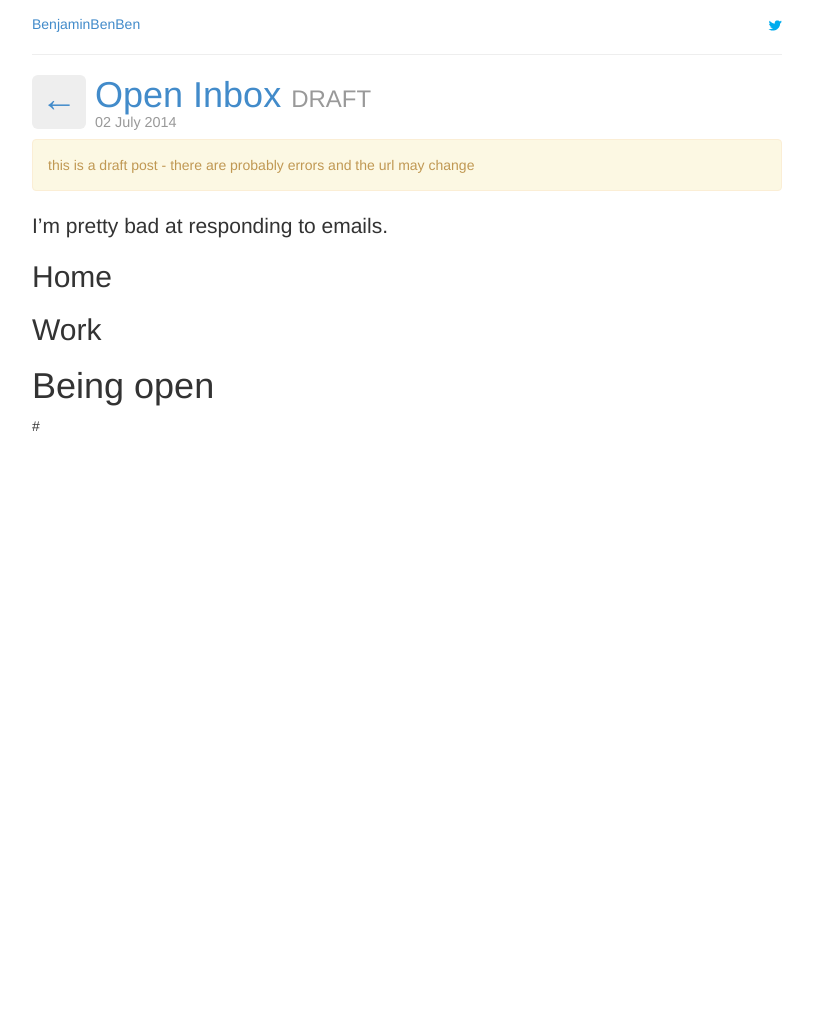
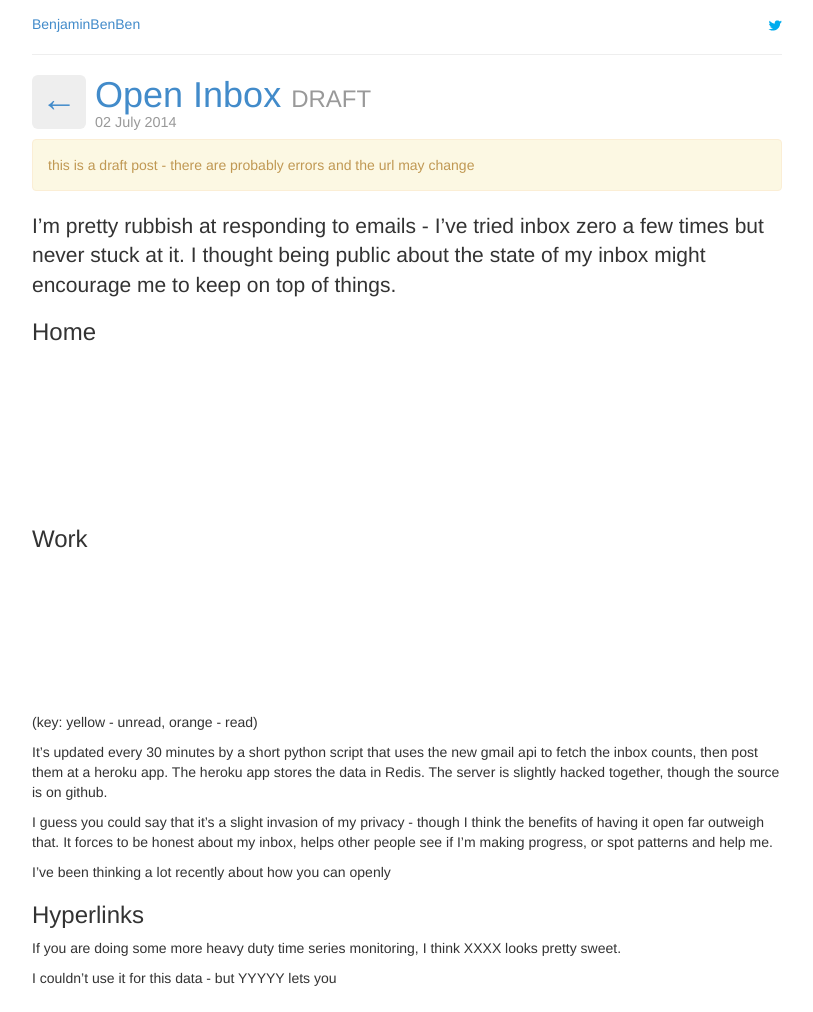
Before and after one commit to benfoxall/benfoxall.github.com, a Jekyll site: the page built from _posts/2014-07-02-emails.md, in a window 1280 px wide. Shown: the whole page, without its empty margins (233-1046 px from the left). Built offline with Jekyll 4.4.1, drawn with Linux system fonts in a browser that asks for light colours; comment, search, counter and statistics services are not loaded; before the commit the page ends 900 px from its top, so only the background shows below that.

Commit message:
post content

```diff
--- a/_posts/2014-07-02-emails.md
+++ b/_posts/2014-07-02-emails.md
@@ -4,19 +4,27 @@ title: Open Inbox
 published: "draft"
 ---
 
-I'm pretty bad at responding to emails.
+I'm pretty rubbish at responding to emails - I've tried inbox zero a few times but never stuck at it.  I thought being public about the state of my inbox might encourage me to keep on top of things.
 {: .lead}
 
-## Home
+### Home
 
 <div data-cr="email-stats" data-stat="home" class="cr email-stats"></div>
 
-## Work
+### Work
 
 <div data-cr="email-stats" data-stat="work" class="cr email-stats"></div>
 
-# Being open
+(key: yellow - unread, orange - read)
 
+It's updated every 30 minutes by a short python script that uses the new gmail api to fetch the inbox counts, then post them at a heroku app.  The heroku app stores the data in Redis.  The server is slightly hacked together, though the source is on github.
 
+I guess you could say that it's a slight invasion of my privacy - though I think the benefits of having it open far outweigh that.  It forces to be honest about my inbox, helps other people see if I'm making progress, or spot patterns and help me.
 
-#
+I've been thinking a lot recently about how you can openly
+
+### Hyperlinks
+
+If you are doing some more heavy duty time series monitoring, I think XXXX looks pretty sweet.
+
+I couldn't use it for this data - but YYYYY lets you
--- a/js/email-stats.js
+++ b/js/email-stats.js
@@ -1,10 +1,12 @@
 define(['d3'], function(d3){
 
+	return function(element){
+		var stat = element.getAttribute('data-stat');
 
-	return function(element){
-		console.log("..", element)
+		console.log("..", stat)
 		var key = 'inbox-work';
-		var root = 'http://email-stats.herokuapp.com/'
+		var root = 'http://email-stats.herokuapp.com'
+		// var root = 'http://localhost:3000'
 
 
 
@@ -49,37 +51,79 @@ define(['d3'], function(d3){
 		    .attr("transform", "translate(" + margin.left + "," + margin.top + ")");
 
 
-			d3.json(root + '/data/' + key, function(error, data) {
-				if (error) return console.warn(error);
+		var dataUnread = [],
+			dataRead   = [];
+
+		var x_ = svg.append("g")
+			      .attr("class", "x axis")
+			      .attr("transform", "translate(0," + height + ")");
+
+		var y_ = svg.append("g")
+			      .attr("class", "y axis")
+			      .attr("transform", "translate(" + width + ", 0)");
+
+		var unread_ = svg.append("path")
+			      .attr("class", "area")
+			      .style("fill", 'rgb(255, 235, 0)')
+
+		var read_ = svg.append("path")
+			      .attr("class", "area")
+			      .style("fill", 'rgb(255, 153, 0)')
+
+		function render(){
+			var allData = dataRead.concat(dataUnread);
+
+			data = dataUnread;
+
+			  x.domain(d3.extent(allData, function(d) { return d.time; }));
+			  y.domain([0,d3.max(allData, function(d) { return d.count; })]);
 
 
+			  x_    .call(xAxis);
 
-				data.forEach(function(d) {
-					d.time = new Date(d[0]);
-					d.count = d[1];
-				});
+			  y_    .call(yAxis)
 
-			  x.domain(d3.extent(data, function(d) { return d.time; }));
-			  y.domain([0,d3.max(data, function(d) { return d.count; })]);
+			  read_
+			      .datum(data)
+			      .attr("d", area);
 
-			  svg.append("g")
-			      .attr("class", "x axis")
-			      .attr("transform", "translate(0," + height + ")")
-			      .call(xAxis);
-
-			  svg.append("g")
-			      .attr("class", "y axis")
-			      .attr("transform", "translate(" + width + ", 0)")
-			      .call(yAxis)
-
-			  svg.append("path")
-			      .datum(data)
-			      .attr("class", "area")
+			  unread_
+			      .datum(dataRead)
 			      .attr("d", area);
 
 
 
+		}
+
+
+		d3.json(root + '/data/inbox-' + stat, function(error, data) {
+			if (error) return console.warn(error);
+
+			data.forEach(function(d) {
+				d.time = new Date(d[0]);
+				d.count = d[1];
 			});
+
+			dataRead = data;
+
+			render();
+
+		});
+
+
+		d3.json(root + '/data/inbox-' + stat + '-unread', function(error, data) {
+			if (error) return console.warn(error);
+
+			data.forEach(function(d) {
+				d.time = new Date(d[0]);
+				d.count = d[1];
+			});
+
+			dataUnread = data;
+
+			render();
+
+		});
 
 
 
--- a/style/main.css
+++ b/style/main.css
@@ -225,6 +225,7 @@ for the future:
 */
 .email-stats {
   font: 10px sans-serif;
+  height:150px;
 }
 
 .email-stats text{
@@ -250,5 +251,5 @@ for the future:
 
 .email-stats svg{
   display:block;
-  margin-bottom:4em;
+  height:150px;
 }
```
